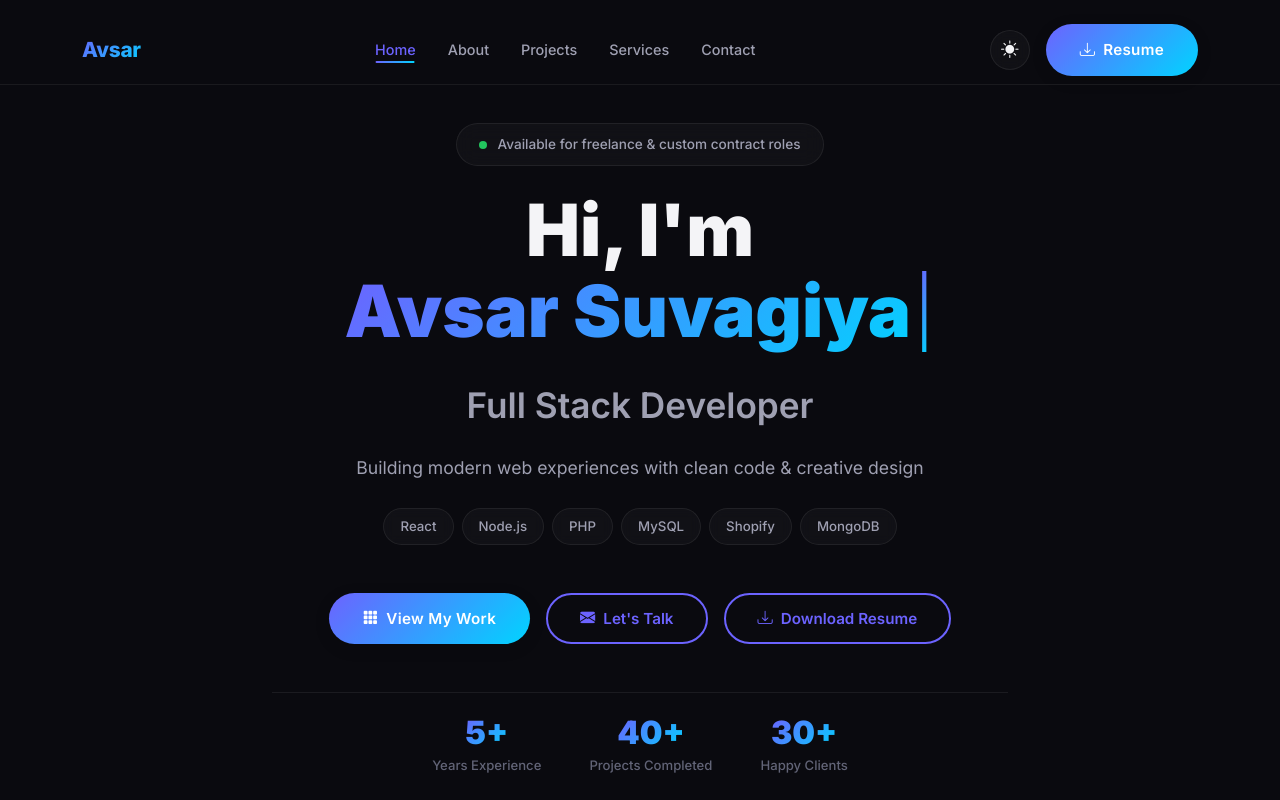
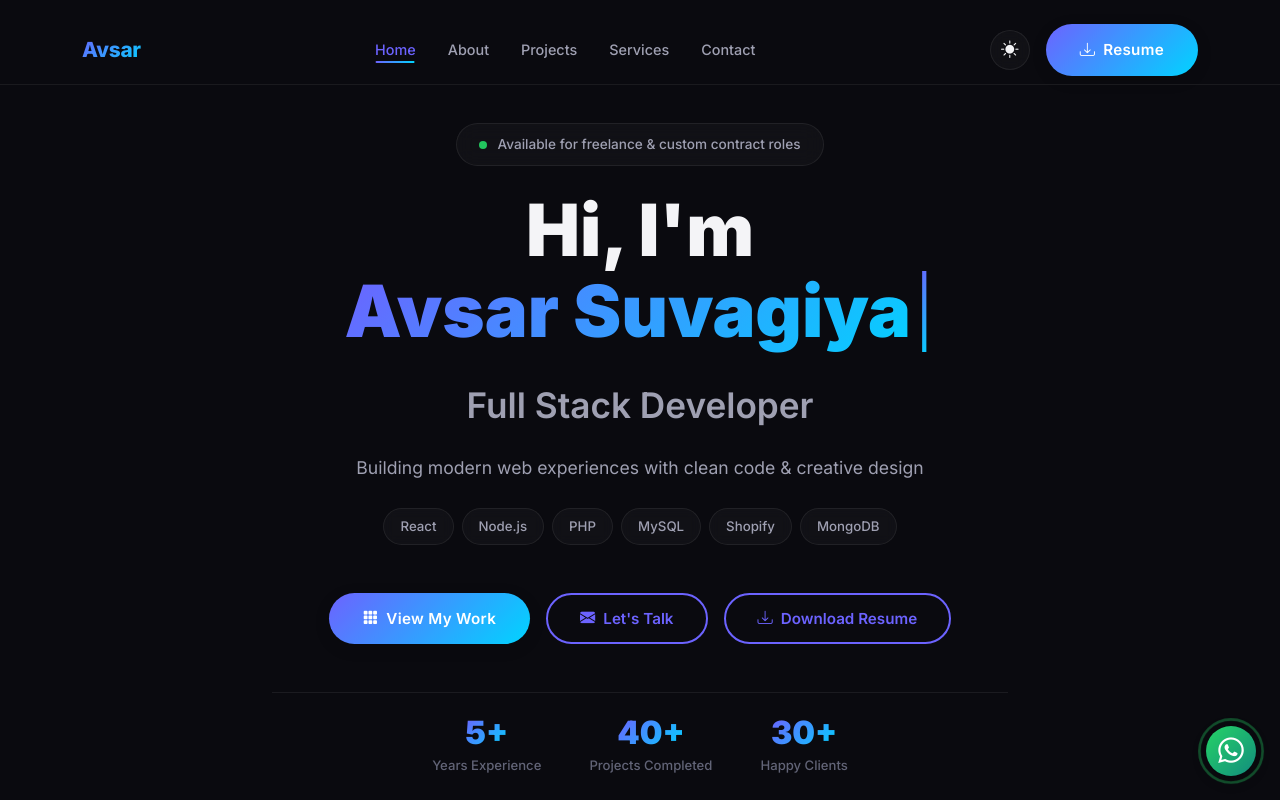
Before and after one commit to AvsarSuvagiyaCelvion/Avsar-Portfolio, a React (Vite) app: page / in a window 1280 px wide. Shown: the top 800 px of the page. Built offline with nearby package versions, Linux system fonts and the light colour scheme; no server answers.

Commit message:
feat: add floating responsive WhatsApp & Scroll-to-Top buttons, clean footer button, and fix mobile overflow bugs

```diff
--- a/src/App.jsx
+++ b/src/App.jsx
@@ -9,6 +9,7 @@ import Services from './components/Services/Services';
 import FAQ from './components/FAQ/FAQ';
 import Contact from './components/Contact/Contact';
 import Footer from './components/Footer/Footer';
+import FloatingActions from './components/FloatingActions/FloatingActions';
 import './App.css';
 
 export default function App() {
@@ -27,6 +28,7 @@ export default function App() {
           <Contact />
         </main>
         <Footer />
+        <FloatingActions />
       </div>
     </ThemeProvider>
   );
--- /dev/null
+++ b/src/components/FloatingActions/FloatingActions.css
@@ -0,0 +1,119 @@
+.floating-actions-container {
+  position: fixed;
+  bottom: 24px;
+  right: 24px;
+  display: flex;
+  flex-direction: column;
+  align-items: center;
+  gap: 14px;
+  z-index: 1000;
+  pointer-events: none; /* Let container be click-through, but buttons capture events */
+}
+
+.floating-btn {
+  pointer-events: all;
+  width: 50px;
+  height: 50px;
+  border-radius: 50%;
+  border: none;
+  display: flex;
+  align-items: center;
+  justify-content: center;
+  cursor: pointer;
+  box-shadow: 0 4px 15px rgba(0, 0, 0, 0.2);
+  transition: all 0.4s cubic-bezier(0.16, 1, 0.3, 1);
+  text-decoration: none;
+}
+
+/* WhatsApp Styling */
+.floating-btn.whatsapp {
+  background: linear-gradient(135deg, #25D366 0%, #128C7E 100%);
+  color: #ffffff;
+  font-size: 1.6rem;
+  position: relative;
+}
+
+.floating-btn.whatsapp:hover {
+  transform: translateY(-4px) scale(1.08);
+  box-shadow: 0 8px 25px rgba(37, 211, 102, 0.45);
+}
+
+/* WhatsApp Pulse Ring Animation */
+.pulse-ring {
+  position: absolute;
+  top: 0;
+  left: 0;
+  width: 100%;
+  height: 100%;
+  border-radius: 50%;
+  border: 2px solid #25D366;
+  opacity: 0;
+  animation: whatsapp-pulse 2.2s cubic-bezier(0.16, 1, 0.3, 1) infinite;
+  pointer-events: none;
+}
+
+@keyframes whatsapp-pulse {
+  0% {
+    transform: scale(1);
+    opacity: 0.6;
+  }
+  50% {
+    opacity: 0.3;
+  }
+  100% {
+    transform: scale(1.5);
+    opacity: 0;
+  }
+}
+
+/* Scroll-to-Top Styling */
+.floating-btn.scroll-top {
+  background: linear-gradient(135deg, var(--color-primary) 0%, var(--color-secondary) 100%);
+  color: #ffffff;
+  font-size: 1.25rem;
+  opacity: 0;
+  visibility: hidden;
+  transform: translateY(20px) scale(0.85);
+  pointer-events: none;
+}
+
+.floating-btn.scroll-top.visible {
+  opacity: 1;
+  visibility: visible;
+  transform: translateY(0) scale(1);
+  pointer-events: all;
+}
+
+.floating-btn.scroll-top:hover {
+  transform: translateY(-4px) scale(1.08);
+  box-shadow: 0 8px 25px rgba(108, 99, 255, 0.45);
+}
+
+/* Responsive adjustments for mobile and smaller devices */
+@media (max-width: 576px) {
+  .floating-actions-container {
+    bottom: 16px;
+    right: 16px;
+    gap: 10px;
+  }
+
+  .floating-btn {
+    width: 44px;
+    height: 44px;
+    box-shadow: 0 3px 10px rgba(0, 0, 0, 0.2);
+  }
+
+  .floating-btn.whatsapp {
+    font-size: 1.4rem;
+  }
+
+  .floating-btn.scroll-top {
+    font-size: 1.1rem;
+  }
+
+  /* Make hover scales slightly smaller for mobile fingers */
+  .floating-btn.whatsapp:hover,
+  .floating-btn.scroll-top:hover {
+    transform: translateY(-2px) scale(1.04);
+  }
+}
--- /dev/null
+++ b/src/components/FloatingActions/FloatingActions.jsx
@@ -0,0 +1,56 @@
+import { useState, useEffect } from 'react';
+import { personalInfo } from '../../data/portfolioData';
+import './FloatingActions.css';
+
+export default function FloatingActions() {
+  const [showScrollTop, setShowScrollTop] = useState(false);
+
+  useEffect(() => {
+    const handleScroll = () => {
+      if (window.scrollY > 300) {
+        setShowScrollTop(true);
+      } else {
+        setShowScrollTop(false);
+      }
+    };
+
+    window.addEventListener('scroll', handleScroll);
+    return () => window.removeEventListener('scroll', handleScroll);
+  }, []);
+
+  const scrollToTop = () => {
+    window.scrollTo({
+      top: 0,
+      behavior: 'smooth'
+    });
+  };
+
+  // Clean phone number: remove non-digit characters for WhatsApp API
+  const cleanPhoneNumber = personalInfo.phone.replace(/[^0-9]/g, '');
+  const whatsappUrl = `https://wa.me/${cleanPhoneNumber}`;
+
+  return (
+    <div className="floating-actions-container">
+      {/* Scroll to Top Button */}
+      <button
+        onClick={scrollToTop}
+        className={`floating-btn scroll-top ${showScrollTop ? 'visible' : ''}`}
+        aria-label="Scroll to top"
+      >
+        <i className="bi bi-arrow-up"></i>
+      </button>
+
+      {/* WhatsApp Button */}
+      <a
+        href={whatsappUrl}
+        target="_blank"
+        rel="noopener noreferrer"
+        className="floating-btn whatsapp"
+        aria-label="Chat on WhatsApp"
+      >
+        <span className="pulse-ring"></span>
+        <i className="bi bi-whatsapp"></i>
+      </a>
+    </div>
+  );
+}
--- a/src/components/Footer/Footer.css
+++ b/src/components/Footer/Footer.css
@@ -121,6 +121,12 @@
 .footer-contact-list li a {
   color: var(--text-secondary);
   transition: color 0.2s ease;
+  word-break: break-all;
+  overflow-wrap: anywhere;
+}
+.footer-contact-list li span {
+  word-break: break-word;
+  overflow-wrap: anywhere;
 }
 .footer-contact-list li a:hover { color: var(--color-primary); }
 
@@ -166,23 +172,6 @@
   color: var(--text-muted);
 }
 
-.scroll-top-btn {
-  width: 40px; height: 40px;
-  border-radius: 10px;
-  background: linear-gradient(135deg, var(--color-primary), var(--color-secondary));
-  border: none;
-  color: #fff;
-  display: flex;
-  align-items: center;
-  justify-content: center;
-  font-size: 1rem;
-  cursor: pointer;
-  transition: transform 0.3s cubic-bezier(0.16, 1, 0.3, 1), box-shadow 0.3s cubic-bezier(0.16, 1, 0.3, 1);
-}
-.scroll-top-btn:hover {
-  transform: translateY(-3px);
-  box-shadow: 0 8px 20px rgba(108, 99, 255, 0.4);
-}
 
 /* Newsletter Form */
 .newsletter-form {
--- a/src/components/Footer/Footer.jsx
+++ b/src/components/Footer/Footer.jsx
@@ -12,7 +12,6 @@ const footerLinks = [
 
 export default function Footer() {
   const scrollTo = href => document.querySelector(href)?.scrollIntoView({ behavior: 'smooth' });
-  const scrollTop = () => window.scrollTo({ top: 0, behavior: 'smooth' });
 
   return (
     <footer className="footer">
@@ -51,7 +50,7 @@ export default function Footer() {
             </div>
 
             {/* Quick Links */}
-            <div className="col-6 col-md-3 col-lg-2">
+            <div className="col-sm-6 col-md-3 col-lg-2 mb-4 mb-sm-0">
               <h4 className="footer-col-title">Quick Links</h4>
               <ul className="footer-nav">
                 {footerLinks.map(link => (
@@ -65,7 +64,7 @@ export default function Footer() {
             </div>
 
             {/* Contact Info */}
-            <div className="col-6 col-md-3 col-lg-3">
+            <div className="col-sm-6 col-md-3 col-lg-3 mb-4 mb-sm-0">
               <h4 className="footer-col-title">Contact Info</h4>
               <ul className="footer-contact-list">
                 <li>
@@ -115,9 +114,6 @@ export default function Footer() {
               <span className="gradient-text">Avsar</span>&nbsp;
                Built with <i className="bi bi-heart-fill" style={{ color: '#ff6b9d', fontSize: '0.75rem' }}></i> using React &amp; Bootstrap.
             </p>
-            <button className="scroll-top-btn" onClick={scrollTop} aria-label="Back to top">
-              <i className="bi bi-arrow-up"></i>
-            </button>
           </div>
         </div>
       </div>
--- a/src/components/Hero/Hero.css
+++ b/src/components/Hero/Hero.css
@@ -82,7 +82,7 @@
 
 /* Title */
 .hero-title {
-  font-size: clamp(2.6rem, 6vw, 4.5rem);
+  font-size: clamp(1.9rem, 6vw, 4.5rem);
   font-weight: 900;
   line-height: 1.12;
   margin-bottom: 1.25rem;
--- a/src/components/Services/Services.jsx
+++ b/src/components/Services/Services.jsx
@@ -76,7 +76,7 @@ export default function Services() {
           transition={{ duration: 0.7, delay: 0.3 }}
           className="services-cta glass mt-5"
         >
-          <div className="row align-items-center g-4">
+          <div className="row align-items-center g-3 g-sm-4">
             <div className="col-lg-8">
               <h3>Ready to build something amazing?</h3>
               <p>Let's turn your vision into a high-quality, production-ready web product.</p>
```
